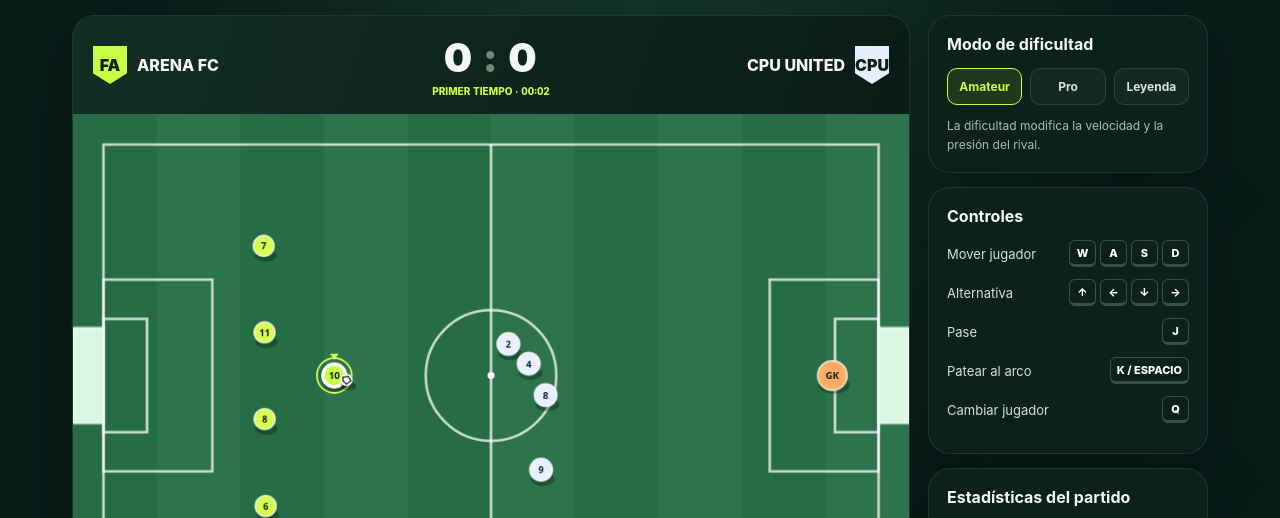
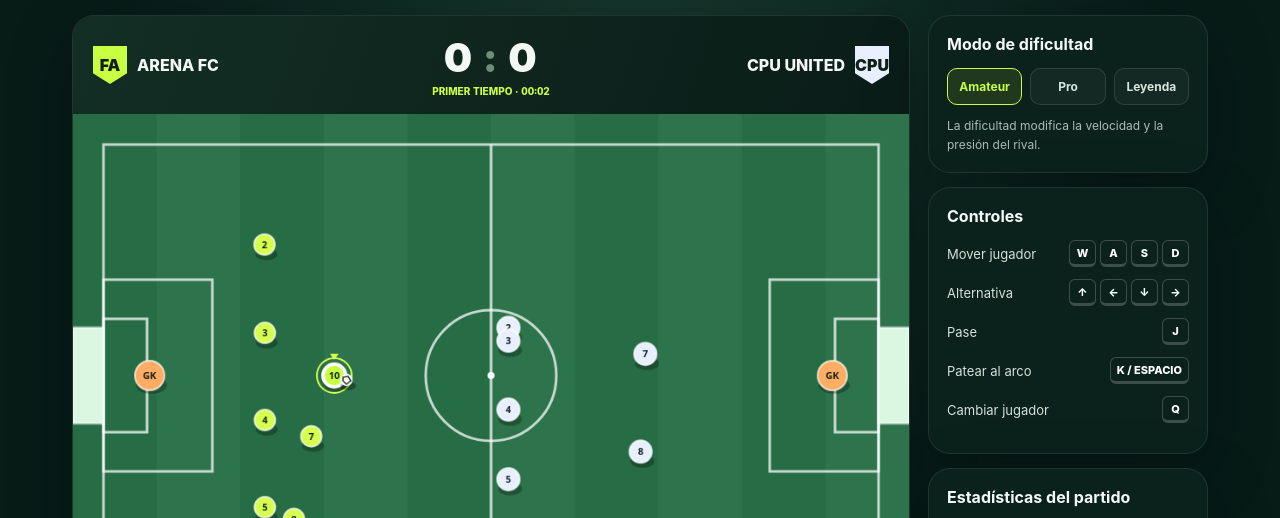
Before and after one commit to lousoparaelmac6-code/fifa, a plain HTML site: page index.html in a window 1280 px wide. Both pictures are taken after a click on the button "JUGAR PARTIDO". Shown: the part 222-740 px from the top of the page. Drawn offline with Linux system fonts and the light colour scheme.

Commit message:
Expand teams to 11v11 and fix match controls

```diff
--- a/index.html
+++ b/index.html
@@ -62,13 +62,13 @@ const c=document.getElementById('pitch'),ctx=c.getContext('2d'),W=960,H=600;
 const $=id=>document.getElementById(id);
 const keys={},touch={};let running=false,finished=false,last=0,elapsed=0,home=0,away=0,shots=0,passes=0,steals=0,homePoss=0,totalPoss=0,difficulty='easy',goalFlash=0,notice='',noticeTimer=0;
 const player={x:300,y:300,vx:0,vy:0,r:13,hasBall:false,team:'home',color:'#d6ff50',num:10};
-const mates=[{x:205,y:170,r:12,num:7},{x:205,y:430,r:12,num:11},{x:390,y:190,r:12,num:8},{x:390,y:410,r:12,num:6}];
-const foes=[{x:650,y:170,r:13,num:2},{x:650,y:430,r:13,num:4},{x:720,y:250,r:13,num:8},{x:720,y:350,r:13,num:9}];
-const keeper={x:872,y:300,r:17};
+const mates=[{x:205,y:120,r:12,num:2},{x:205,y:200,r:12,num:3},{x:205,y:300,r:12,num:4},{x:205,y:400,r:12,num:5},{x:205,y:480,r:12,num:6},{x:365,y:105,r:12,num:7},{x:390,y:220,r:12,num:8},{x:390,y:380,r:12,num:10},{x:365,y:495,r:12,num:11},{x:300,y:300,r:12,num:9}];
+const foes=[{x:650,y:120,r:13,num:2},{x:650,y:200,r:13,num:3},{x:650,y:300,r:13,num:4},{x:650,y:400,r:13,num:5},{x:650,y:480,r:13,num:6},{x:745,y:105,r:13,num:7},{x:745,y:220,r:13,num:8},{x:745,y:380,r:13,num:10},{x:745,y:495,r:13,num:11},{x:700,y:300,r:13,num:9}];
+const keeper={x:872,y:300,r:17,num:1},homeKeeper={x:88,y:300,r:17,num:1};
 const ball={x:480,y:300,vx:0,vy:0,r:7,owner:'none',lastTouch:'home',flight:0};
 const config={easy:{speed:95,press:0.42},normal:{speed:120,press:0.64},hard:{speed:145,press:0.86}};
-function resetPositions(){player.x=300;player.y=300;player.vx=player.vy=0;mates[0].x=205;mates[0].y=170;mates[1].x=205;mates[1].y=430;mates[2].x=390;mates[2].y=190;mates[3].x=390;mates[3].y=410;foes[0].x=650;foes[0].y=170;foes[1].x=650;foes[1].y=430;foes[2].x=720;foes[2].y=250;foes[3].x=720;foes[3].y=350;keeper.x=872;keeper.y=300;ball.x=480;ball.y=300;ball.vx=ball.vy=0;ball.owner='player';player.hasBall=true}
-function start(){if(finished){newMatch()}running=true;finished=false;$('overlay').classList.add('hidden');$('status').textContent='¡A jugar! Buscá el espacio.';last=performance.now();requestAnimationFrame(loop)}
+function resetPositions(){player.x=300;player.y=300;player.vx=player.vy=0;mates.forEach((m,i)=>{m.x=[205,205,205,205,205,365,390,390,365,300][i];m.y=[120,200,300,400,480,105,220,380,495,300][i]});foes.forEach((f,i)=>{f.x=[650,650,650,650,650,745,745,745,745,700][i];f.y=[120,200,300,400,480,105,220,380,495,300][i]});keeper.x=872;keeper.y=300;homeKeeper.x=88;homeKeeper.y=300;ball.x=480;ball.y=300;ball.vx=ball.vy=0;ball.owner='player';ball.lastTouch='home';player.hasBall=true;player.num=10}
+function start(){if(running)return;if(finished)newMatch();running=true;finished=false;$('overlay').classList.add('hidden');$('pause').textContent='Pausar';$('status').textContent='¡A jugar! Buscá el espacio.';last=performance.now();requestAnimationFrame(loop)}
 function newMatch(){elapsed=0;home=away=shots=passes=steals=homePoss=totalPoss=0;updateUI();resetPositions();$('overlayTitle').textContent='¿Listo para jugar?';$('overlayText').textContent='Movete con WASD o las flechas. Pasá, pateá al arco y superá al equipo rival.';$('start').textContent='JUGAR PARTIDO';finished=false}
 function updateUI(){$('homeScore').textContent=home;$('awayScore').textContent=away;$('shots').textContent=shots;$('passes').textContent=passes;$('saves').textContent=steals;$('possession').textContent=(totalPoss?Math.round(homePoss/totalPoss*100):50)+'%';let sec=Math.floor(elapsed);$('time').textContent=String(Math.floor(sec/60)).padStart(2,'0')+':'+String(sec%60).padStart(2,'0');$('half').textContent=elapsed>=150?'SEGUNDO TIEMPO':'PRIMER TIEMPO'}
 function say(t){notice=t;noticeTimer=1.8;$('status').textContent=t}
@@ -79,7 +79,7 @@ function moveToward(o,x,y,speed,dt){let dx=x-o.x,dy=y-o.y,d=Math.hypot(dx,dy)||1
 function shoot(){if(!running||finished)return;if(ball.owner==='player'||dist(player,ball)<27){ball.owner='none';ball.lastTouch='home';ball.x=player.x+18;ball.y=player.y;let power= difficulty==='hard'?650:600;ball.vx=power;ball.vy=(300-player.y)*1.1+(Math.random()-.5)*100;ball.flight=0;shots++;player.hasBall=false;say('¡Remate!');updateUI()}else say('Acercate a la pelota para patear.')}
 function pass(){if(!running||finished)return;if(ball.owner!=='player'&&dist(player,ball)>27){say('Necesitás recuperar la pelota para pasar.');return}let target=mates.reduce((best,m)=>m.x>best.x?m:best,mates[0]);ball.owner='none';ball.lastTouch='home';ball.x=player.x;ball.y=player.y;let dx=target.x-ball.x,dy=target.y-ball.y,d=Math.hypot(dx,dy)||1;ball.vx=dx/d*400;ball.vy=dy/d*400;ball.flight=0;player.hasBall=false;passes++;say('Pase al espacio.');updateUI()}
 function switchPlayer(){let m=nearest(mates,ball);if(dist(m,ball)<dist(player,ball)){let old={x:player.x,y:player.y};player.x=m.x;player.y=m.y;m.x=old.x;m.y=old.y;say('Jugador seleccionado: '+m.num)}}
-function input(dt){let x=0,y=0;if(keys.w||keys.ArrowUp||touch.up)y--;if(keys.s||keys.ArrowDown||touch.down)y++;if(keys.a||keys.ArrowLeft||touch.left)x--;if(keys.d||keys.ArrowRight||touch.right)x++;let l=Math.hypot(x,y)||1;player.vx=x/l*245;player.vy=y/l*245;player.x=clamp(player.x+player.vx*dt,45,900);player.y=clamp(player.y+player.vy*dt,45,555);
+function input(dt){let x=0,y=0;if(keys.w||keys.ArrowUp||touch.up)y--;if(keys.s||keys.ArrowDown||touch.down)y++;if(keys.a||keys.ArrowLeft||touch.left)x--;if(keys.d||keys.ArrowRight||touch.right)x++;let l=Math.hypot(x,y)||1;const targetVx=x/l*245,targetVy=y/l*245,blend=1-Math.exp(-8*dt);player.vx+=(targetVx-player.vx)*blend;player.vy+=(targetVy-player.vy)*blend;player.x=clamp(player.x+player.vx*dt,45,900);player.y=clamp(player.y+player.vy*dt,45,555);
  if(ball.owner==='none'&&dist(player,ball)<player.r+ball.r+5&&Math.hypot(ball.vx,ball.vy)<260){ball.owner='player';player.hasBall=true;ball.vx=ball.vy=0;say('¡Recuperaste la pelota!')}
  if(ball.owner==='player'){ball.x=player.x+14;ball.y=player.y+5;homePoss+=dt}else if(ball.owner==='foe'){let f=foes[0];ball.x=f.x-14;ball.y=f.y;totalPoss+=dt}else totalPoss+=dt;
 }
@@ -92,7 +92,7 @@ function ai(dt){let cfg=config[difficulty];let carrier=ball.owner==='foe'?foes[0
 }
 function physics(dt){if(ball.owner==='none'){ball.x+=ball.vx*dt;ball.y+=ball.vy*dt;ball.vx*=Math.pow(.986,dt*60);ball.vy*=Math.pow(.986,dt*60);if(ball.y<40||ball.y>560){ball.vy*=-.78;ball.y=clamp(ball.y,40,560)}if(ball.x<35&&Math.abs(ball.y-300)<90){away++;goalFlash=1.5;say('¡Gol de CPU United!');resetPositions();updateUI()}else if(ball.x>925&&Math.abs(ball.y-300)<90){home++;goalFlash=1.5;say('¡GOOOOL DE ARENA FC!');resetPositions();updateUI()}else if(ball.x<35||ball.x>925){ball.vx*=-.75;ball.x=clamp(ball.x,35,925)}
  if(ball.lastTouch==='home'){let f=nearest(foes,ball);if(dist(f,ball)<f.r+ball.r+5){ball.owner='foe';ball.vx=ball.vy=0;player.hasBall=false}}else{let m=nearest(mates,ball);if(dist(m,ball)<m.r+ball.r+5){ball.owner='player';ball.vx=ball.vy=0;player.hasBall=true}}
- if(ball.x>820&&Math.abs(ball.y-300)<100){keeper.y+=Math.sign(ball.y-keeper.y)*230*dt;keeper.y=clamp(keeper.y,235,365);if(dist(keeper,ball)<keeper.r+ball.r+8){ball.vx=-Math.abs(ball.vx)*.75;ball.vy+=(Math.random()-.5)*140;ball.x=keeper.x-25;say('¡Atajada del arquero!')}}
+ if(ball.x>820&&Math.abs(ball.y-300)<100){keeper.y+=Math.sign(ball.y-keeper.y)*230*dt;keeper.y=clamp(keeper.y,235,365);if(dist(keeper,ball)<keeper.r+ball.r+8){ball.vx=-Math.abs(ball.vx)*.75;ball.vy+=(Math.random()-.5)*140;ball.x=keeper.x-25;say('¡Atajada del arquero rival!')}}if(ball.x<140&&Math.abs(ball.y-300)<100){homeKeeper.y+=Math.sign(ball.y-homeKeeper.y)*230*dt;homeKeeper.y=clamp(homeKeeper.y,235,365);if(dist(homeKeeper,ball)<homeKeeper.r+ball.r+8){ball.vx=Math.abs(ball.vx)*.75;ball.vy+=(Math.random()-.5)*140;ball.x=homeKeeper.x+25;say('¡Atajada de tu arquero!')}}
  }}
 function draw(){ctx.clearRect(0,0,W,H);ctx.fillStyle='#287047';ctx.fillRect(0,0,W,H);for(let i=0;i<10;i++){ctx.fillStyle=i%2?'#ffffff06':'#001e0c0b';ctx.fillRect(i*96,0,96,H)}
  ctx.strokeStyle='#ffffffbd';ctx.lineWidth=3;ctx.strokeRect(35,35,890,530);ctx.beginPath();ctx.moveTo(480,35);ctx.lineTo(480,565);ctx.stroke();ctx.beginPath();ctx.arc(480,300,75,0,Math.PI*2);ctx.stroke();ctx.fillStyle='#ffffff';ctx.beginPath();ctx.arc(480,300,4,0,Math.PI*2);ctx.fill();
@@ -100,14 +100,14 @@ function draw(){ctx.clearRect(0,0,W,H);ctx.fillStyle='#287047';ctx.fillRect(0,0,
  ctx.fillStyle='#d9f7e1';ctx.fillRect(0,245,35,110);ctx.fillRect(925,245,35,110);ctx.strokeStyle='#ffffff80';ctx.strokeRect(0,245,35,110);ctx.strokeRect(925,245,35,110);
  function person(o,color,label,selected=false){ctx.save();ctx.translate(o.x,o.y);ctx.fillStyle='#0004';ctx.beginPath();ctx.ellipse(2,11,o.r*1.05,o.r*.58,0,0,Math.PI*2);ctx.fill();ctx.fillStyle=color;ctx.beginPath();ctx.arc(0,0,o.r,0,Math.PI*2);ctx.fill();ctx.lineWidth=selected?4:2;ctx.strokeStyle=selected?'#fff':'#ffffffb0';ctx.stroke();ctx.fillStyle=color==='#e8f0ff'?'#14202b':'#122015';ctx.font='bold 11px system-ui';ctx.textAlign='center';ctx.textBaseline='middle';ctx.fillText(label,0,1);if(selected){ctx.strokeStyle='#d6ff50';ctx.lineWidth=2;ctx.beginPath();ctx.arc(0,0,o.r+7,0,Math.PI*2);ctx.stroke();ctx.fillStyle='#d6ff50';ctx.beginPath();ctx.moveTo(-5,-o.r-12);ctx.lineTo(5,-o.r-12);ctx.lineTo(0,-o.r-5);ctx.fill()}ctx.restore()}
  mates.forEach(m=>person(m,'#d6ff50',m.num));foes.forEach(f=>person(f,'#e8f0ff',f.num));person(player,'#c9ff42',player.num,true);
- person(keeper,'#ffad64','GK');
+ person(homeKeeper,'#ffad64','GK');person(keeper,'#ffad64','GK');
  ctx.save();ctx.translate(ball.x,ball.y);ctx.fillStyle='#0005';ctx.beginPath();ctx.ellipse(2,7,9,5,0,0,Math.PI*2);ctx.fill();ctx.fillStyle='#fff';ctx.beginPath();ctx.arc(0,0,ball.r,0,Math.PI*2);ctx.fill();ctx.strokeStyle='#27332a';ctx.lineWidth=1.5;ctx.beginPath();ctx.moveTo(-4,-3);ctx.lineTo(2,-4);ctx.lineTo(5,1);ctx.lineTo(0,5);ctx.lineTo(-4,1);ctx.closePath();ctx.stroke();ctx.restore();
  if(goalFlash>0){ctx.fillStyle='#d6ff5030';ctx.fillRect(0,0,W,H);goalFlash-=.025}
  if(noticeTimer>0){ctx.fillStyle='#06150ddd';ctx.fillRect(350,45,260,38);ctx.fillStyle='#eaffcf';ctx.font='bold 15px system-ui';ctx.textAlign='center';ctx.fillText(notice,480,69)}
 }
 function loop(now){if(!running)return;let dt=Math.min((now-last)/1000,.04);last=now;if(!finished){elapsed+=dt;input(dt);ai(dt);physics(dt);updateUI();if(elapsed>=300){running=false;finished=true;$('overlay').classList.remove('hidden');$('overlayTitle').textContent=home===away?'¡Empate!':home>away?'¡Victoria!':'Fin del partido';$('overlayText').textContent='Resultado final: Arena FC '+home+' — '+away+' CPU United. Jugá otra vez para buscar la victoria.';$('start').textContent='JUGAR DE NUEVO';$('status').textContent='Partido finalizado.'}}draw();if(noticeTimer>0)noticeTimer-=dt;requestAnimationFrame(loop)}
-$('start').addEventListener('click',()=>{if(finished)newMatch();start()});$('restart').addEventListener('click',()=>{running=false;newMatch();$('overlay').classList.remove('hidden');$('overlayTitle').textContent='¿Revancha?';$('overlayText').textContent='El partido se reinició. Cuando quieras, volvé a la cancha.';$('start').textContent='JUGAR PARTIDO';draw()});
-$('pause').addEventListener('click',()=>{if(running){running=false;$('pause').textContent='Continuar';$('status').textContent='Partido pausado.';$('overlay').classList.remove('hidden');$('overlayTitle').textContent='Pausa';$('overlayText').textContent='Tomate un respiro y volvé al partido cuando quieras.';$('start').textContent='CONTINUAR';$('start').onclick=()=>{$('start').onclick=null;start()}}else if(!finished){$('overlay').classList.remove('hidden')}});
+$('start').addEventListener('click',start);$('restart').addEventListener('click',()=>{running=false;newMatch();$('overlay').classList.remove('hidden');$('overlayTitle').textContent='¿Revancha?';$('overlayText').textContent='El partido se reinició. Cuando quieras, volvé a la cancha.';$('start').textContent='JUGAR PARTIDO';draw()});
+$('pause').addEventListener('click',()=>{if(running){running=false;$('pause').textContent='Continuar';$('status').textContent='Partido pausado.';$('overlay').classList.remove('hidden');$('overlayTitle').textContent='Pausa';$('overlayText').textContent='El partido está pausado. Continuá cuando quieras.';$('start').textContent='CONTINUAR'}else if(!finished){start()}});
 document.querySelectorAll('[data-diff]').forEach(b=>b.addEventListener('click',()=>{difficulty=b.dataset.diff;document.querySelectorAll('[data-diff]').forEach(x=>x.classList.toggle('active',x===b));say('Dificultad: '+b.textContent)}));
 window.addEventListener('keydown',e=>{let k=e.key.length===1?e.key.toLowerCase():e.key;if(['ArrowUp','ArrowDown','ArrowLeft','ArrowRight',' '].includes(e.key))e.preventDefault();keys[k]=true;if((k==='k'||k===' ')&&!e.repeat)shoot();if(k==='j'&&!e.repeat)pass();if(k==='q'&&!e.repeat)switchPlayer()});
 window.addEventListener('keyup',e=>{let k=e.key.length===1?e.key.toLowerCase():e.key;keys[k]=false});
```
